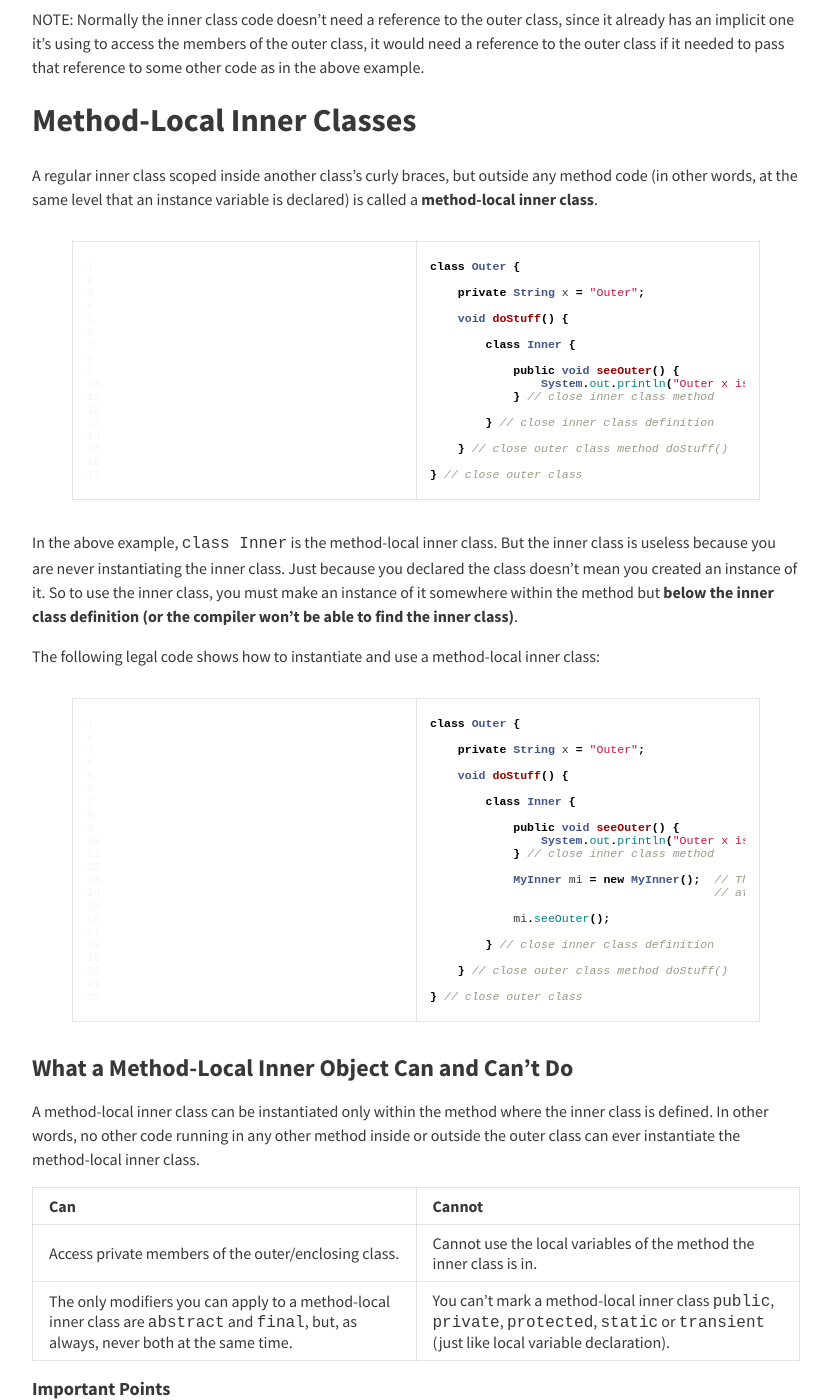
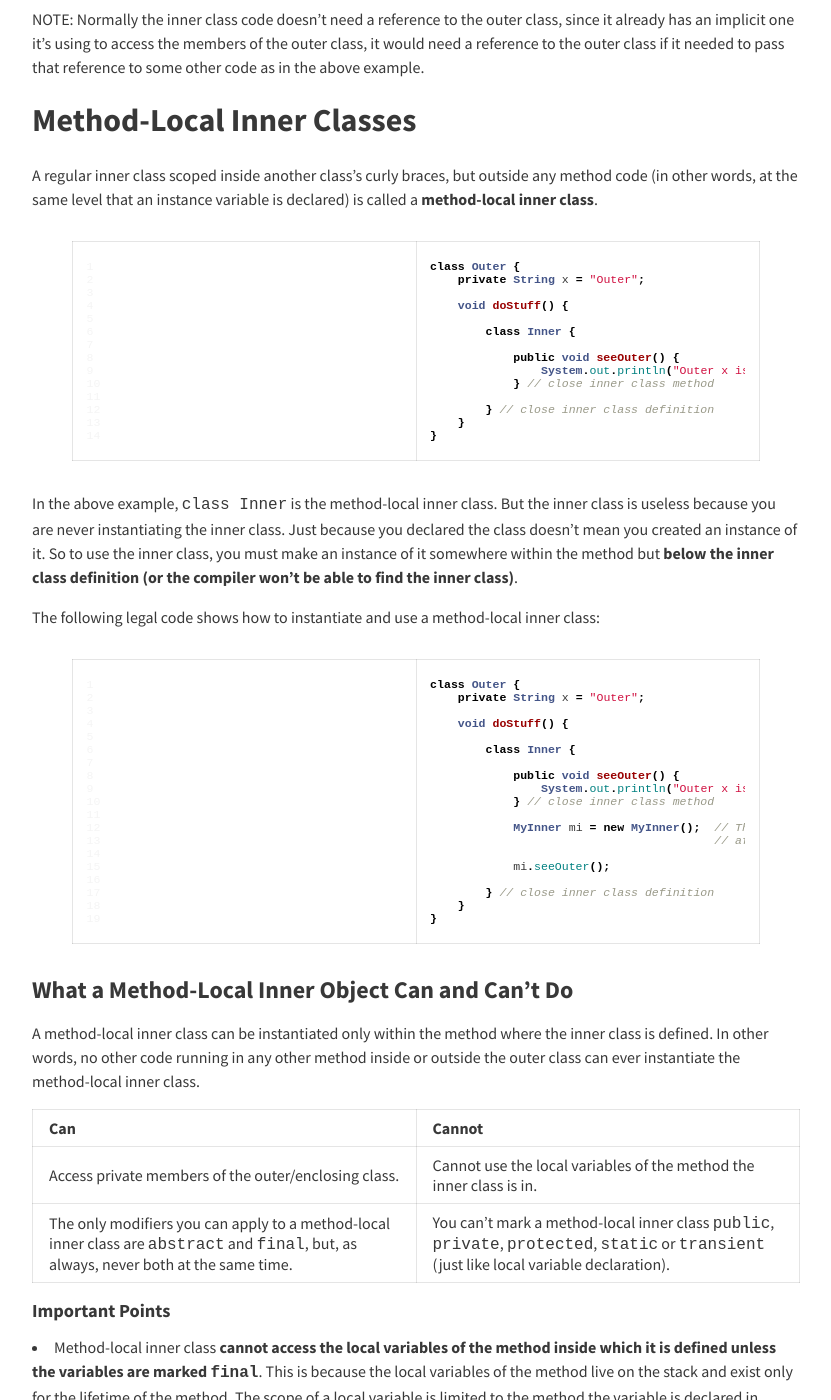
Before and after one commit to rampatra/JavaNotes, a Jekyll site: the page built from _posts/2015-08-20-nested-classes.md, in a window 1280 px wide and 1400 px high, scrolled down 3398 px. Shown: the whole window, without its empty margins (224-1055 px from the left). Built offline with Jekyll 4.4.1, drawn with Linux system fonts in a browser that asks for light colours; nearby versions of some CDN libraries; comment, search, counter and statistics services are not loaded; some of the changed text lies outside the part shown.

Commit message:
content changes

```diff
--- a/_posts/2015-08-20-nested-classes.md
+++ b/_posts/2015-08-20-nested-classes.md
@@ -186,7 +186,6 @@ A regular inner class scoped inside another class's curly braces, but outside an
 
 {% highlight java linenos %}
 class Outer {
-
     private String x = "Outer";
 
     void doStuff() {
@@ -198,10 +197,8 @@ class Outer {
             } // close inner class method
 
         } // close inner class definition
-
-    } // close outer class method doStuff()
-
-} // close outer class
+    }
+}
 {% endhighlight %}
 
 In the above example, `class Inner` is the method-local inner class. But the inner class is useless because you are never
@@ -213,7 +210,6 @@ The following legal code shows how to instantiate and use a method-local inner c
 
 {% highlight java linenos %}
 class Outer {
-
     private String x = "Outer";
 
     void doStuff() {
@@ -230,10 +226,8 @@ class Outer {
             mi.seeOuter();
 
         } // close inner class definition
-
-    } // close outer class method doStuff()
-
-} // close outer class
+    }
+}
 {% endhighlight %}
 
 ### What a Method-Local Inner Object Can and Can't Do
@@ -268,11 +262,12 @@ class MyOuter {
         class MyInner {
             public void seeOuter() {
                 System.out.println("Outer x is " + x);
-                System.out.println("Local var z is " + z); // won't compile, making 'z' final will solve the problem
-            } // close inner class method
-        } // close inner class definition
-    } // close outer class method doStuff()
-} // close outer class
+                System.out.println("Local var z is " + z);  // won't compile, making 'z' final
+                                                            // will solve the problem
+            }
+        } // close method-local inner class
+    }
+}
 {% endhighlight %}
 
 * A local class declared in a `static` method has access to only `static` members of the enclosing class, since there is no
```
